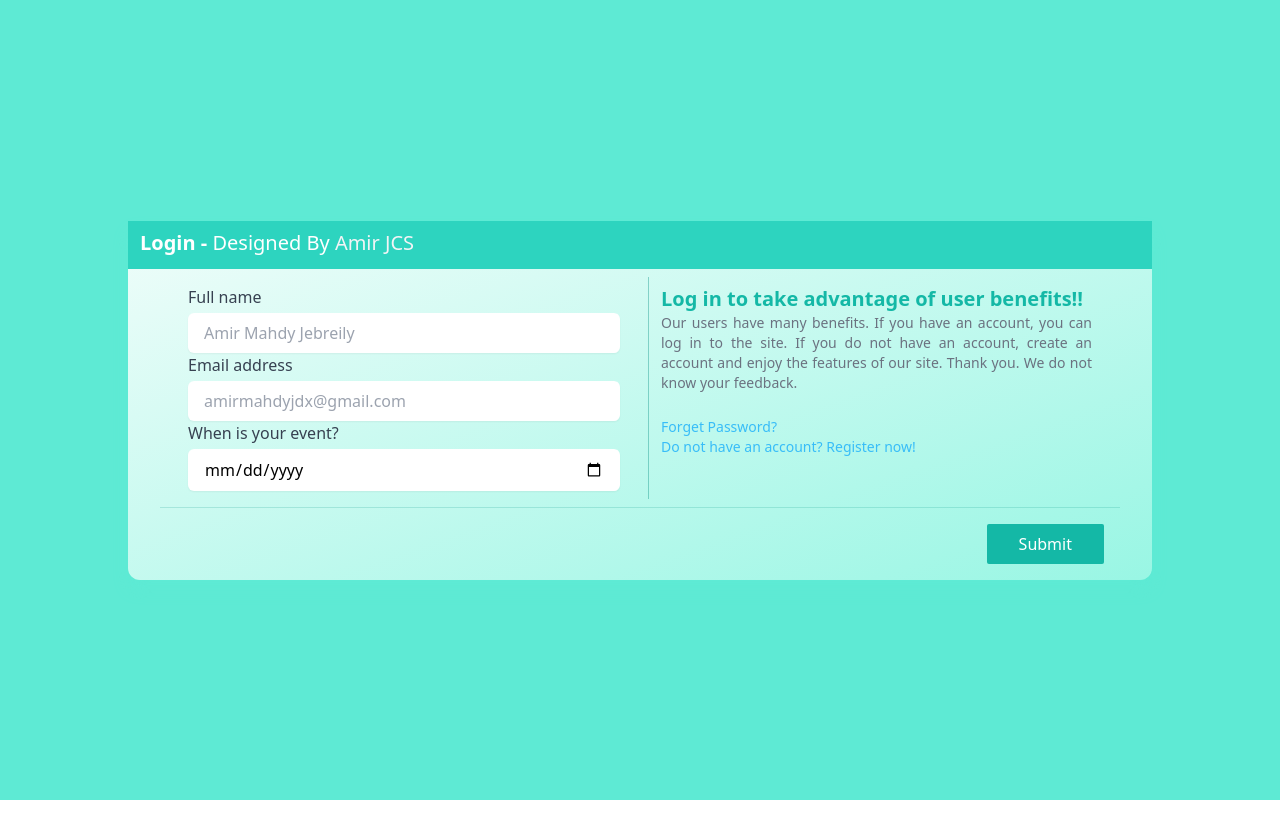
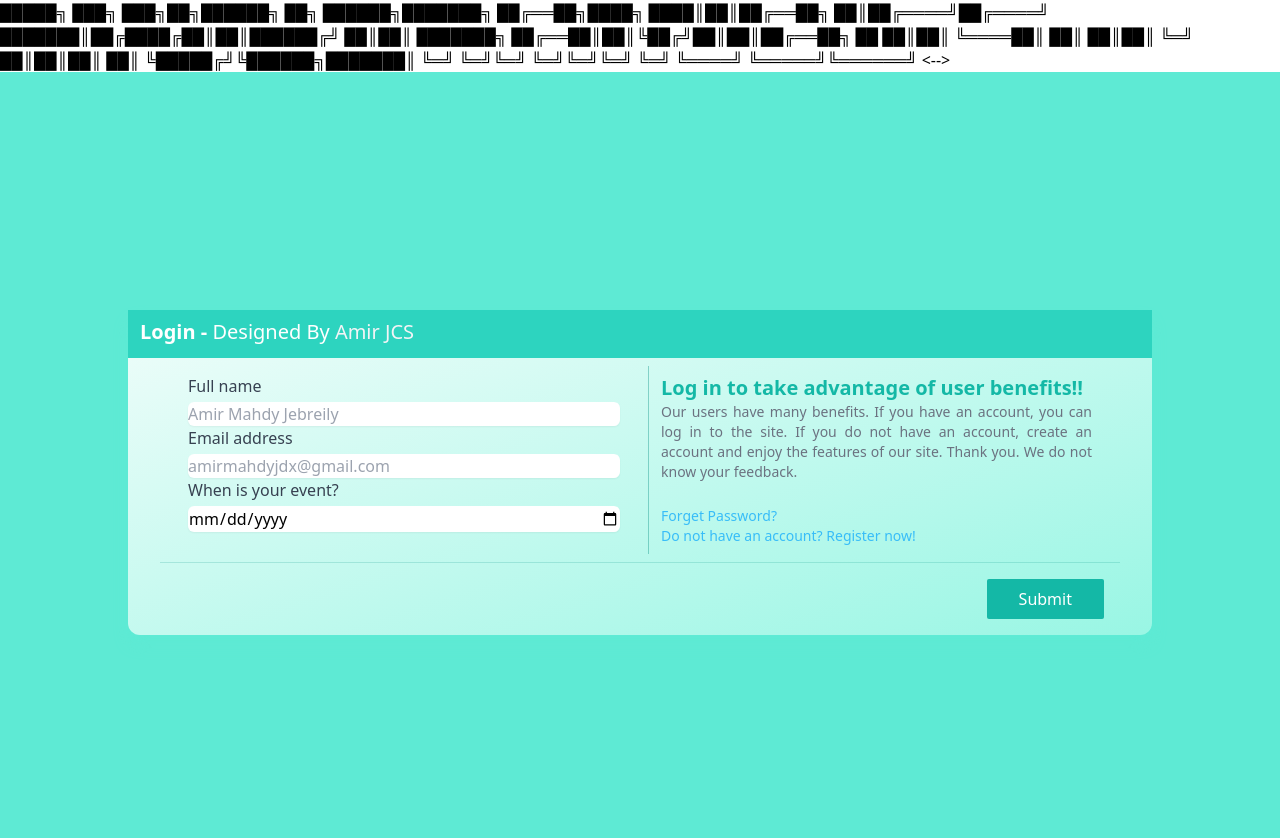
Before and after one commit to AmirMahdyJebreily/LoginFormTailwindCSS, a website: page src/pages/index.html in a window 1280 px wide. Before the commit the page ends 800 px from the top, so only its background shows below. Drawn offline with Linux system fonts and the light colour scheme.

Commit message:
Modify Index

```diff
--- a/src/pages/index.html
+++ b/src/pages/index.html
@@ -1,3 +1,20 @@
+<!-->
+
+
+
+ █████╗ ███╗   ███╗██╗██████╗          ██╗ ██████╗███████╗
+██╔══██╗████╗ ████║██║██╔══██╗         ██║██╔════╝██╔════╝
+███████║██╔████╔██║██║██████╔╝         ██║██║     ███████╗
+██╔══██║██║╚██╔╝██║██║██╔══██╗    ██   ██║██║     ╚════██║
+██║  ██║██║ ╚═╝ ██║██║██║  ██║    ╚█████╔╝╚██████╗███████║
+╚═╝  ╚═╝╚═╝     ╚═╝╚═╝╚═╝  ╚═╝     ╚════╝  ╚═════╝╚══════╝
+
+
+<-->
+
+
+
+
 <html lang="en">
 
 <head>
@@ -21,56 +38,16 @@
                     <div class="w-full py-2 px-3 ">
                         <label class="block">
                             <span class="text-gray-700">Full name</span>
-                        <input
-                          type="text"
-                          class="
-                          mt-1
-                            block
-                            w-full
-                            rounded-md
-                            border-gray-300
-                            shadow-sm
-                            focus:border-indigo-300 focus:ring focus:ring-indigo-200 focus:ring-opacity-50 transition-colors
-                            py-2
-                            px-4
-                            "
-                            placeholder="Amir Mahdy Jebreily"
-                            />
+                        <input type="text" class="mt-1 block w-full rounded-md border-gray-300 shadow-sm focus:border-indigo-300 focus:ring focus:ring-indigo-200 focus:ring-opacity-50 transition-colors" placeholder="Amir Mahdy Jebreily" />
                         </label>
                         <label class="block">
                             <span class="text-gray-700">Email address</span>
-                            <input
-                            type="email"
-                            class="
-                            mt-1
-                            block
-                            w-full
-                            rounded-md
-                            border-gray-300
-                            shadow-sm
-                            focus:border-indigo-300 focus:ring focus:ring-indigo-200 focus:ring-opacity-50 transition-colors
-                            py-2
-                            px-4
-                            "
-                            placeholder="amirmahdyjdx@gmail.com"
-                        />
+                            <input type="email" class="mt-1 block w-full rounded-md border-gray-300 shadow-sm focus:border-indigo-300 focus:ring focus:ring-indigo-200 focus:ring-opacity-50 transition-colors" placeholder="amirmahdyjdx@gmail.com" />
                       </label>
                         <label class="block">
                         <span class="text-gray-700">When is your event?</span>
                         <input
-                          type="date"
-                          class="
-                            mt-1
-                            block
-                            w-full
-                            rounded-md
-                            border-gray-300
-                            shadow-sm
-                            focus:border-indigo-300 focus:ring focus:ring-indigo-200 focus:ring-opacity-50 transition-colors
-                            py-2
-                            px-4
-                            "
-                        />
+                          type="date" class="mt-1 block w-full rounded-md border-gray-300 shadow-sm focus:border-indigo-300 focus:ring focus:ring-indigo-200 focus:ring-opacity-50 transition-colors" />
                       </label>
                     </div>
                     <div class="w-full py-2 px-3">
@@ -85,10 +62,7 @@
                     </div>
                 </div>
                 <div class="block py-4 px-4 w-full">
-                    <button class="bg-teal-500 backdrop-blur-lg text-white px-8 py-2 hover:bg-none rounded-sm
-                hover:bg-teal-600 float-right transition-colors
-
-                ">
+                    <button class="bg-teal-500 backdrop-blur-lg text-white px-8 py-2 hover:bg-none rounded-sm hover:bg-teal-600 float-right transition-colors ">
                     Submit
                 </button>
                 </div>
```
